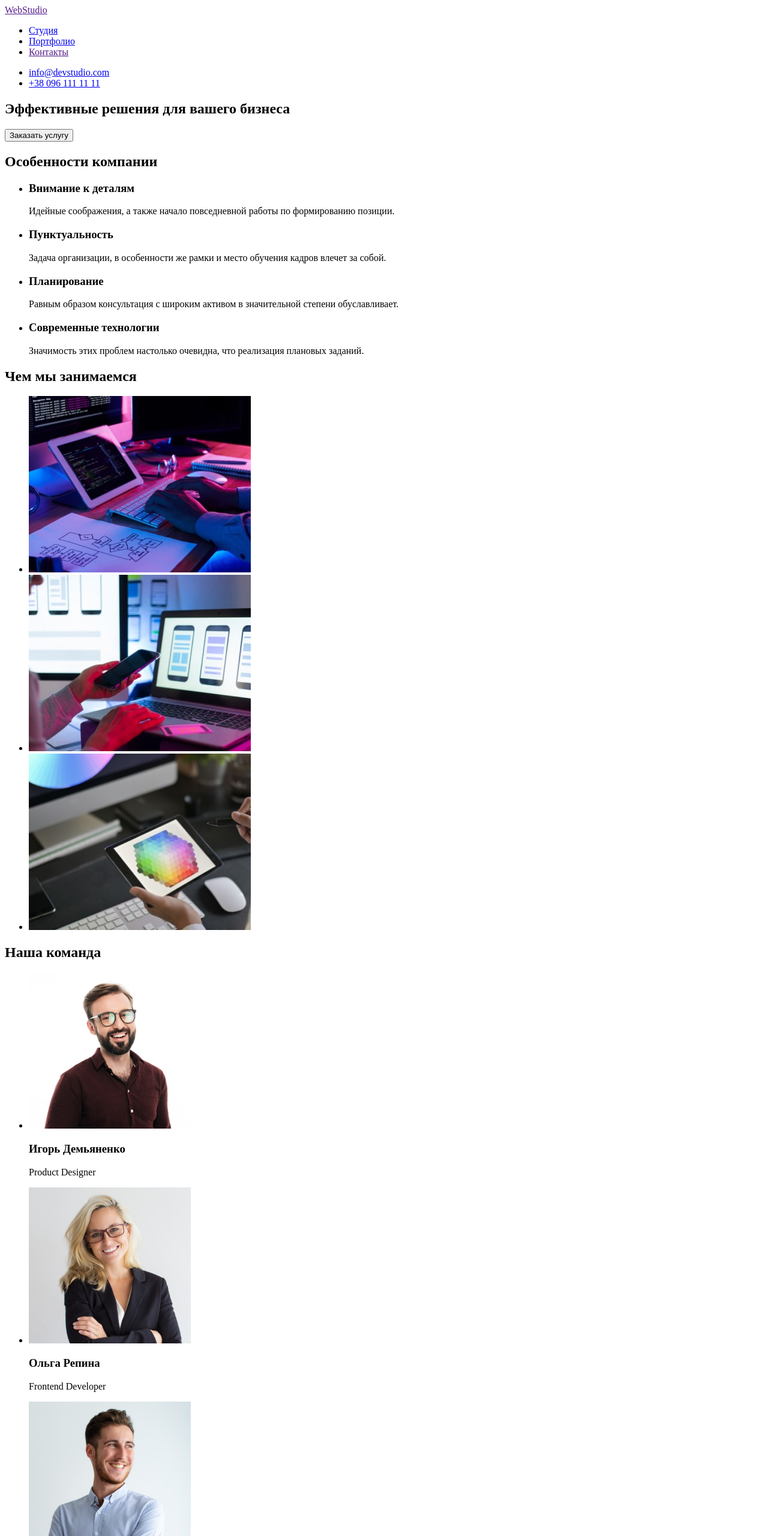
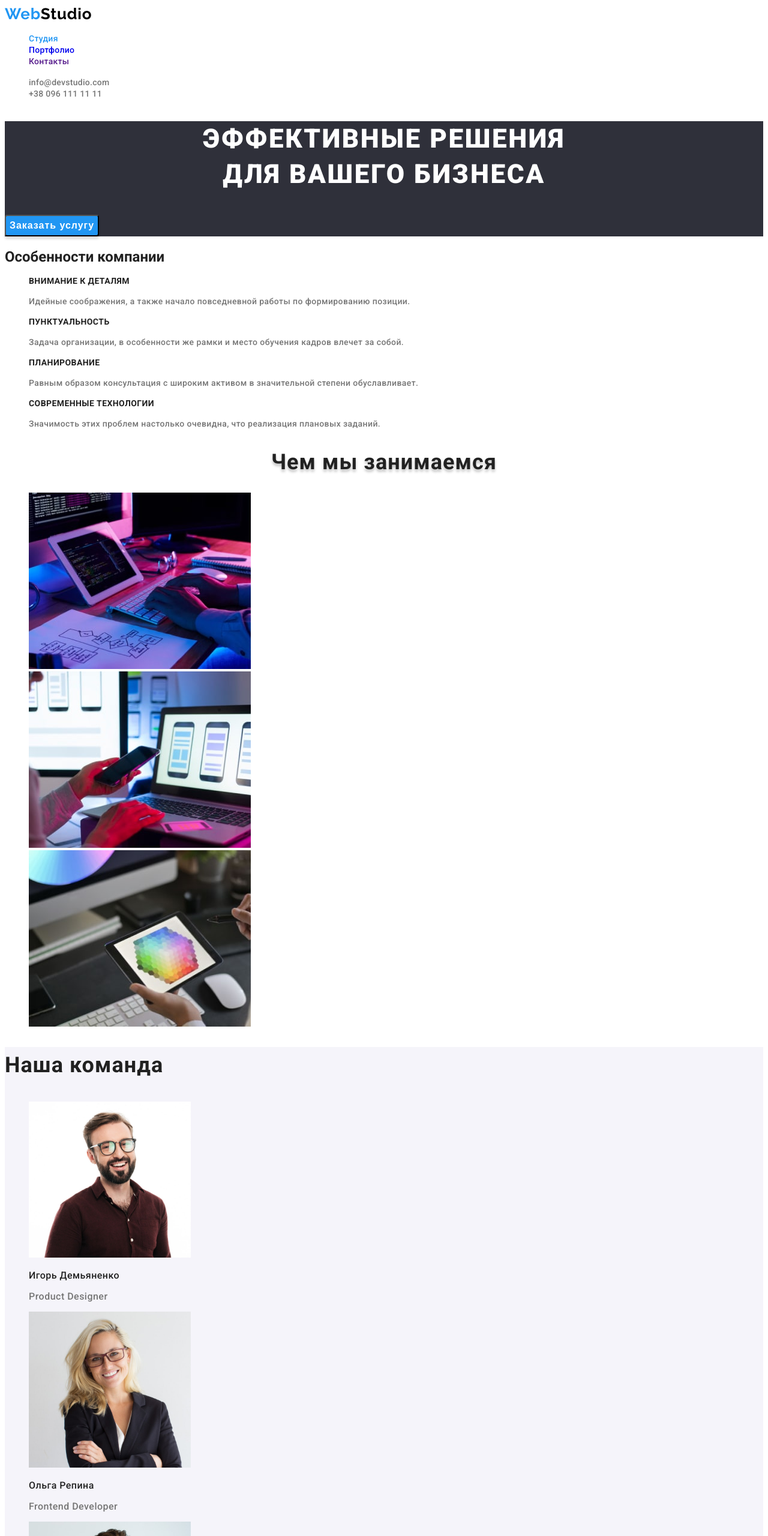
Before and after one commit to ValeriiArt/goit-markup-hw-02, a plain HTML site: page index.html in a window 1280 px wide. Shown: the top 2560 px of the page at 60% size. Drawn offline with Linux system fonts and the light colour scheme.

Commit message:
правки
внесены правки

```diff
--- a/css/style.css
+++ b/css/style.css
@@ -0,0 +1,192 @@
+:root {
+  --blue-color: #2196f3;
+  --grey-color: #757575;
+}
+body {
+  font-family: "Roboto", sans-serif;
+  font-style: normal;
+  color: #212121;
+}
+
+.item {
+  list-style-type: none;
+}
+.link {
+  text-decoration: none;
+}
+
+.logo {
+  font-family: Raleway;
+  font-weight: 700;
+  font-size: 26px;
+  letter-spacing: 0.03em;
+}
+.logo-hd {
+  color: #000;
+}
+.logo-col {
+  color: var(--blue-color);
+}
+.ft-logo {
+  color: #ffffff;
+}
+.btn {
+  font-weight: 700;
+  font-size: 16px;
+  line-height: 1.87;
+  display: flex;
+  align-items: center;
+  text-align: center;
+  letter-spacing: 0.06em;
+  box-shadow: 0px 4px 4px rgba(0, 0, 0, 0.15);
+  border-radius: 4px;
+  cursor: pointer;
+}
+.btn-main {
+  color: #ffffff;
+  background: var(--blue-color);
+}
+.btn-main:hover,
+.btn-main:focus {
+  background-color: #fff;
+  color: var(--blue-color);
+}
+.btn-filter {
+  color: #212121;
+  background: #f5f4fa;
+}
+.btn-filter:focus,
+.btn-filter:hover {
+  color: #fff;
+  background: var(--blue-color);
+}
+.btn-active {
+  color: #fff;
+  background-color: var(--blue-color);
+}
+/* ---------------HEADER----------------- */
+
+.nav-link {
+  font-weight: 500;
+  font-size: 14px;
+  line-height: 1.14;
+  letter-spacing: 0.02em;
+}
+.nav-link:hover,
+.nav-link:focus,
+.nav-cont-link:hover,
+.nav-cont-link:focus {
+  color: var(--blue-color);
+}
+.active {
+  color: var(--blue-color);
+}
+.nav-cont-link {
+  font-weight: 500;
+  font-size: 14px;
+  line-height: 1.14;
+  letter-spacing: 0.02em;
+  color: var(--grey-color);
+}
+
+/* -------------END.HEADER--------------- */
+/* ------------Section HERO-------------- */
+.hero {
+  background: #2f303a;
+}
+.main-title {
+  font-weight: 900;
+  font-size: 44px;
+  line-height: 1.36;
+  text-align: center;
+  letter-spacing: 0.06em;
+  text-transform: uppercase;
+  color: #ffffff;
+}
+/* ----------End.Section HERO------------ */
+/* ----------Section features------------ */
+.features-title {
+  font-weight: 700;
+  font-size: 14px;
+  line-height: 1.14;
+  letter-spacing: 0.03em;
+  text-transform: uppercase;
+  color: #212121;
+}
+.features-text {
+  font-size: 14px;
+  line-height: 1.71;
+  letter-spacing: 0.03em;
+  color: var(--grey-color);
+}
+/* --------End.Section features---------- */
+/* ---------Section our work -------------*/
+.our-work-title {
+  font-weight: 700;
+  font-size: 36px;
+  line-height: 1.17;
+  text-align: center;
+  letter-spacing: 0.03em;
+  text-shadow: 0px 4px 4px rgba(0, 0, 0, 0.25);
+}
+/* ---------End.Section our work -------------*/
+/* ------------Section our team --------------*/
+.our-team {
+  background-color: #f5f4fa;
+}
+.our-team-title {
+  font-weight: 700;
+  font-size: 36px;
+  line-height: 1.71;
+  letter-spacing: 0.03em;
+}
+.team-title {
+  font-weight: 500;
+  font-size: 16px;
+  line-height: 1.19;
+  letter-spacing: 0.03em;
+}
+.team-text {
+  font-size: 16px;
+  line-height: 1.19;
+  letter-spacing: 0.03em;
+  color: var(--grey-color);
+}
+/* ---------End.Section our team -------------*/
+/* ----------------FOOTER-------------------- */
+.ft-color {
+  background-color: #2f303a;
+}
+.location {
+  font-size: 14px;
+  line-height: 1.71;
+  letter-spacing: 0.03em;
+  color: #ffffff;
+}
+.ft-contacts {
+  font-weight: normal;
+  font-size: 14px;
+  line-height: 1.71;
+  letter-spacing: 0.03em;
+  color: rgba(255, 255, 255, 0.6);
+}
+.ft-contacts:hover,
+.ft-contacts:focus {
+  color: var(--blue-color);
+}
+/* --------------End.FOOTER------------------ */
+/* ------------Page Portfolio---------------- */
+.category-title {
+  font-weight: 700;
+  font-size: 18px;
+  line-height: 2;
+  letter-spacing: 0.06em;
+  color: #212121;
+}
+.category {
+  font-size: 16px;
+  line-height: 1.9;
+  letter-spacing: 0.03em;
+  color: var(--grey-color);
+}
+/* ----------End. Page Portfolio------------- */
--- a/index.html
+++ b/index.html
@@ -5,103 +5,106 @@
     <meta http-equiv="X-UA-Compatible" content="IE=edge">
     <meta name="viewport" content="width=device-width, initial-scale=1.0">
     <title>WebStudio</title>
+    <link rel="preconnect" href="https://fonts.googleapis.com">
+    <link rel="preconnect" href="https://fonts.gstatic.com" crossorigin>
+    <link href="https://fonts.googleapis.com/css2?family=Raleway:wght@700&family=Roboto:ital,wght@0,500;0,700;0,900;1,400&display=swap" rel="stylesheet">
+    <link rel="stylesheet" href="./css/style.css">
 </head>
 <body>
     <header>
-        <nav>
-            <a href=""><span>Web</span>Studio
+        <nav class="main-nav">
+            <a class="logo logo-hd link" href="./index.html"><span class="logo-col">Web</span>Studio
                 <!-- <img src="./images/logo.svg" alt="Логотип компании"> -->
             </a>
-            <ul>
-                <li><a href="./index.html">Студия</a></li>
-                <li><a href="./portfolio.html">Портфолио</a></li>
-                <li><a href="">Контакты</a></li>
+            <ul class="main-nav-list item">
+                <li class="nav-item"><a class="nav-link link active" href="./index.html">Студия</a></li>
+                <li class="nav-item"><a class="nav-link link" href="./portfolio.html">Портфолио</a></li>
+                <li class="nav-item"><a class="nav-link link" href="">Контакты</a></li>
             </ul>
         </nav>
-        <ul>
-            <li><a href="mailto:info@devstudio.com">info@devstudio.com</a></li>
-            <li><a href="tel:+380961111111">+38 096 111 11 11</a></li>
+        <ul class="nav-contact item">
+            <li><a class="nav-cont-link link" href="mailto:info@devstudio.com">info@devstudio.com</a></li>
+            <li><a class="nav-cont-link link" href="tel:+380961111111">+38 096 111 11 11</a></li>
         </ul>
     </header>
     <main>
         <!--Section_1-->
-        <!-- Для стилизации, если мувитон навешивать классы на секции-->
-        <section>
-            <h1>Эффективные решения для вашего бизнеса</h1>
-            <button type="button">Заказать услугу</button>
+        <section class="hero">
+            <h1 class="main-title">Эффективные решения<br> для вашего бизнеса</h1>
+            <button class="btn btn-main" type="button">Заказать услугу</button>
         </section>
         <!--Section_2-->
         <section>
             <h2>Особенности компании</h2><!--Скрыть стилями-->
-            <ul>
-                <li>
-                    <h3>Внимание к деталям</h3>
-                    <p>Идейные соображения, а также начало повседневной работы по формированию позиции.</p>
+            <ul class="features-list item">
+                <li class="features-item">
+                    <h3 class="features-title">Внимание к деталям</h3>
+                    <p class="features-text">Идейные соображения, а также начало повседневной работы по формированию позиции.</p>
                 </li>
-                <li>
-                    <h3>Пунктуальность</h3>
-                    <p>Задача организации, в особенности же рамки и место обучения кадров влечет за собой.</p>
+                <li class="features-item">
+                    <h3 class="features-title">Пунктуальность</h3>
+                    <p class="features-text">Задача организации, в особенности же рамки и место обучения кадров влечет за собой.</p>
                 </li>
-                <li>
-                    <h3>Планирование</h3>
-                    <p>Равным образом консультация с широким активом в значительной степени обуславливает.</p>
+                <li class="features-item">
+                    <h3 class="features-title">Планирование</h3>
+                    <p class="features-text">Равным образом консультация с широким активом в значительной степени обуславливает.</p>
                 </li>
-                <li>
-                    <h3>Современные технологии</h3>
-                    <p>Значимость этих проблем настолько очевидна, что реализация плановых заданий.</p>
+                <li class="features-item">
+                    <h3 class="features-title">Современные технологии</h3>
+                    <p class="features-text">Значимость этих проблем настолько очевидна, что реализация плановых заданий.</p>
                 </li>
             </ul>
         </section>
         <!--Section_3-->
         <section>
-            <h2>Чем мы занимаемся</h2>
-            <ul>
+            <h2 class="our-work-title">Чем мы занимаемся</h2>
+            <ul class="item">
                 <li><img src="./images/our-work/img-1-min.jpg" alt="Разработка алгоритмов" width="370" height="294"></li>
                 <li><img src="./images/our-work/img-2-min.jpg" alt="Мобильное приложение" width="370" height="294"></li>
                 <li><img src="./images/our-work/img-3-min.jpg" alt="Побор цветовой гаммы" width="370" height="294"></li>
             </ul>
         </section>
         <!--Section_4-->
-        <section>
-            <h2>Наша команда</h2>
-            <ul>
-                <li>
+        <section class="our-team">
+            <h2 class="our-team-title">Наша команда</h2>
+            <ul class="team-list item">
+                <li class="team-item">
                     <img src="./images/team-work/card-1-min.jpg" alt="Игорь Демьяненко" width="270" height="260">
-                    <h3>Игорь Демьяненко</h3>
-                    <p lang="en">Product Designer</p>
+                    <h3 class="team-title">Игорь Демьяненко</h3>
+                    <p class="team-text" lang="en">Product Designer</p>
                 </li>
-                <li>
+                <li class="team-item">
                     <img src="./images/team-work/card-2-min.jpg" alt="Ольга Репина" width="270" height="260">
-                    <h3>Ольга Репина</h3>
-                    <p lang="en">Frontend Developer</p>
+                    <h3 class="team-title">Ольга Репина</h3>
+                    <p class="team-text" lang="en">Frontend Developer</p>
                 </li>
-                <li>
+                <li class="team-item">
                     <img src="./images/team-work/card-3-min.jpg" alt="Николай Тарасов" width="270" height="260">
-                    <h3>Николай Тарасов</h3>
-                    <p lang="en">Marketing</p>
+                    <h3 class="team-title">Николай Тарасов</h3>
+                    <p class="team-text" lang="en">Marketing</p>
                 </li>
-                <li>
+                <li class="team-item">
                     <img src="./images/team-work/card-4-min.jpg" alt="Михаил Ермаков" width="270" height="260">
-                    <h3>Михаил Ермаков</h3>
-                    <p lang="en">UI Designer</p>
+                    <h3 class="team-title">Михаил Ермаков</h3>
+                    <p class="team-text" lang="en">UI Designer</p>
                 </li>
             </ul>
         </section>
     </main>
-    <footer>
-        <a href=""><span>Web</span>Studio
+    <footer class="ft-color">
+        <a class="logo ft-logo link" href=""><span class="logo-col">Web</span>Studio
             <!-- <img src="./images/logo.svg" alt="Логотип компании"> -->
         </a>
         <address>
-            <ul>
+            <ul class="item">
                 <li>
-                    <p>г. Киев, пр-т Леси Украинки, 26</p>
+                    <p class="location">г. Киев, пр-т Леси Украинки, 26</p>
                 </li>
                 <li>
-                    <a href="mailto:info@example.com">info@example.com</a>
+                    <a class="ft-contacts" href="mailto:info@example.com">info@example.com</a>
                 </li>
                 <li>
-                    <a href="tel:+380991111111">+38 099 111 11 11</a>
+                    <a class="ft-contacts" href="tel:+380991111111">+38 099 111 11 11</a>
                 </li>
             </ul>
         </address>
```
Also changed, not shown: portfolio.html (+73 -59 lines), 1 other file.
